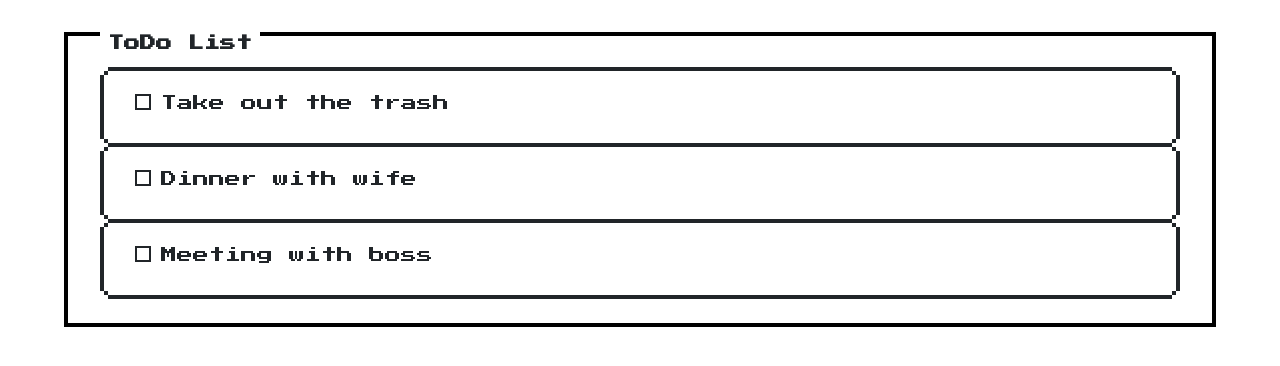
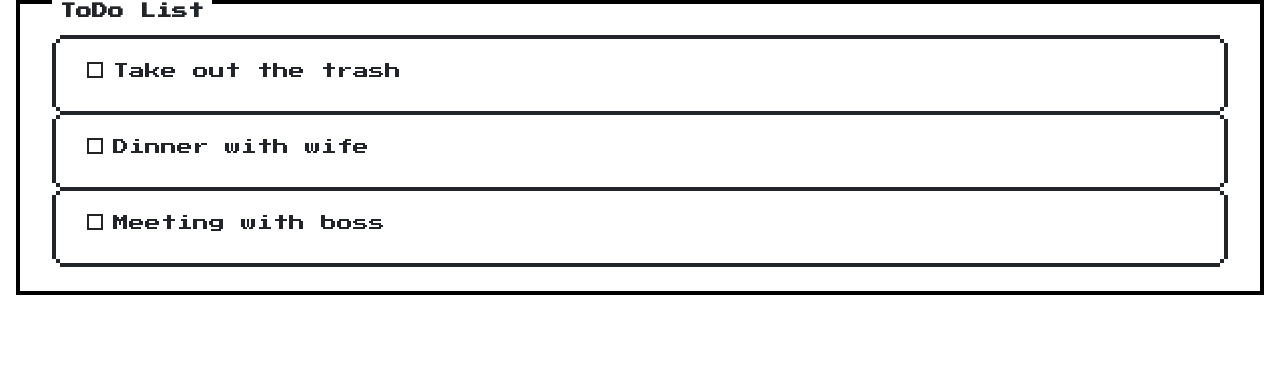
Before and after one commit to in-in/hydrogen, a React (Create React App) app: page / in a window 1280 px wide. Shown: the top 366 px of the page. Built offline with nearby package versions, Linux system fonts and the light colour scheme; the HTML template or start-up script is replaced by a standard one.

Commit message:
refactor(checkbox): delete workaround for the dark version of checkbox

```diff
--- a/src/App.css
+++ b/src/App.css
@@ -9,24 +9,5 @@
 }
 
 body {
-  padding: 0 2rem;
-  margin: 2rem;
+  padding: 0 1rem;
 }
-
-:root {
-  --white: #fff;
-}
-
-.is-dark .nes-checkbox + span::before,
-.is-dark .nes-checkbox:checked + span::before {
-  color: var(--white);
-}
-
-.is-dark .nes-checkbox:checked:focus + span::before {
-  box-shadow: 2px 2px, 4px 2px, 6px 2px, 8px 2px, 10px 2px, 12px 2px, 14px 2px,
-    18px 2px, 20px 2px, 2px 4px, 16px 4px, 18px 4px, 20px 4px, 2px 6px, 14px 6px,
-    16px 6px, 2px 8px, 4px 8px, 12px 8px, 14px 8px, 2px 10px, 4px 10px, 6px 10px,
-    10px 10px, 12px 10px, 16px 10px, 2px 12px, 6px 12px, 8px 12px, 10px 12px,
-    16px 12px, 2px 14px, 8px 14px, 16px 14px, 2px 16px, 4px 16px, 6px 16px,
-    8px 16px, 10px 16px, 12px 16px, 14px 16px, 16px 16px;
-}
--- a/src/components/TodoItem.js
+++ b/src/components/TodoItem.js
@@ -15,7 +15,7 @@ export default class TodoItem extends Component {
         <label>
           <input
             type="checkbox"
-            className="nes-checkbox"
+            className={completed ? 'nes-checkbox is-dark' : 'nes-checkbox'}
             onChange={this.props.markComplete.bind(this, id)}
           />
           <span />
```
